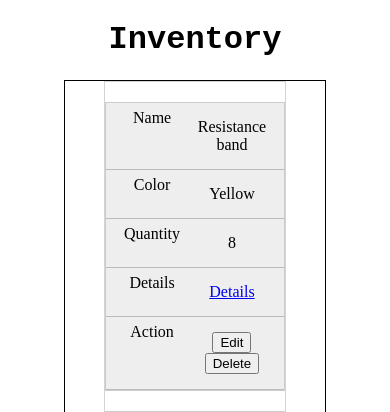
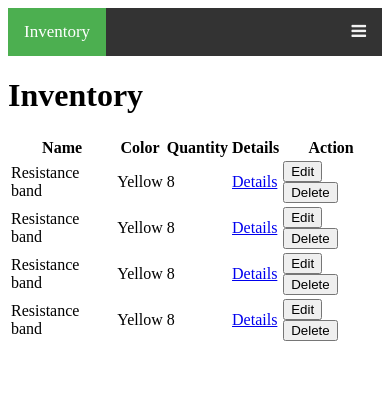
Before and after one commit to Alequez97/SportProductAccountingSystem, a PHP site: page /inventory.php in a window 390 px wide. Shown: the top 412 px of the page. After the commit the page ends 341 px from the top, so only its background shows below. Run offline with PHP 8.4, Linux system fonts and the light colour scheme.

Commit message:
Add navigation bar

```diff
--- a/inventory.php
+++ b/inventory.php
@@ -3,10 +3,24 @@
 
 <head>
     <title>Inventory</title>
-        <link rel="stylesheet" href="styles/styles.css" >
+    <link rel="stylesheet" href="styles/inventory.css">
+    <link rel="stylesheet" href="styles/navigation-bar.css">
+    <link rel="stylesheet" href="https://cdnjs.cloudflare.com/ajax/libs/font-awesome/4.7.0/css/font-awesome.min.css">
+    <script src="scripts/navigation-bar.js"></script>
 </head>
 
 <body>
+
+    <div class="topnav" id="myTopnav">
+        <a href="#home" class="active">Inventory</a>
+        <a href="buy.php">Buy</a>
+        <a href="sell.php">Sell</a>
+        <a href="history.php">History</a>
+        <a href="javascript:void(0);" class="icon" onclick="showNavigationBar()">
+            <span class="fa fa-bars"></span>
+        </a>
+    </div>
+
     <div class="container">
         <h1 class="text-center">Inventory</h1>
         <div class="border">
--- /dev/null
+++ b/styles/navigation-bar.css
@@ -0,0 +1,66 @@
+.topnav {
+    overflow: hidden;
+    background-color: #333;
+  }
+
+  .topnav a {
+    float: left;
+    display: block;
+    color: #f2f2f2;
+    text-align: center;
+    padding: 14px 16px;
+    text-decoration: none;
+    font-size: 17px;
+  }
+
+  .topnav a:hover {
+    background-color: #ddd;
+    color: black;
+  }
+
+  .topnav a.active {
+    background-color: #4CAF50;
+    color: white;
+  }
+
+  .topnav .icon {
+    display: none;
+  }
+
+  @media screen and (max-width: 600px) {
+    .topnav {
+        position: relative;
+    }
+
+    .topnav a:first-child {
+        display: block;
+        text-align: center;
+        float:left;
+    }
+
+    .topnav a:not(:first-child) {
+        display: none;
+    }
+
+    .topnav a.icon {
+      float: right;
+      display: block;
+      position: relative;
+    }
+  }
+
+  @media screen and (max-width: 600px) {
+    .topnav.responsive {
+        position: relative;
+    }
+    .topnav.responsive .icon {
+      position: absolute;
+      right: 0;
+      top: 0;
+    }
+    .topnav.responsive a {
+      float: none;
+      display: block;
+      text-align: center;
+    }
+  }
```
Lines whose indentation alone changed are shown as unchanged.
